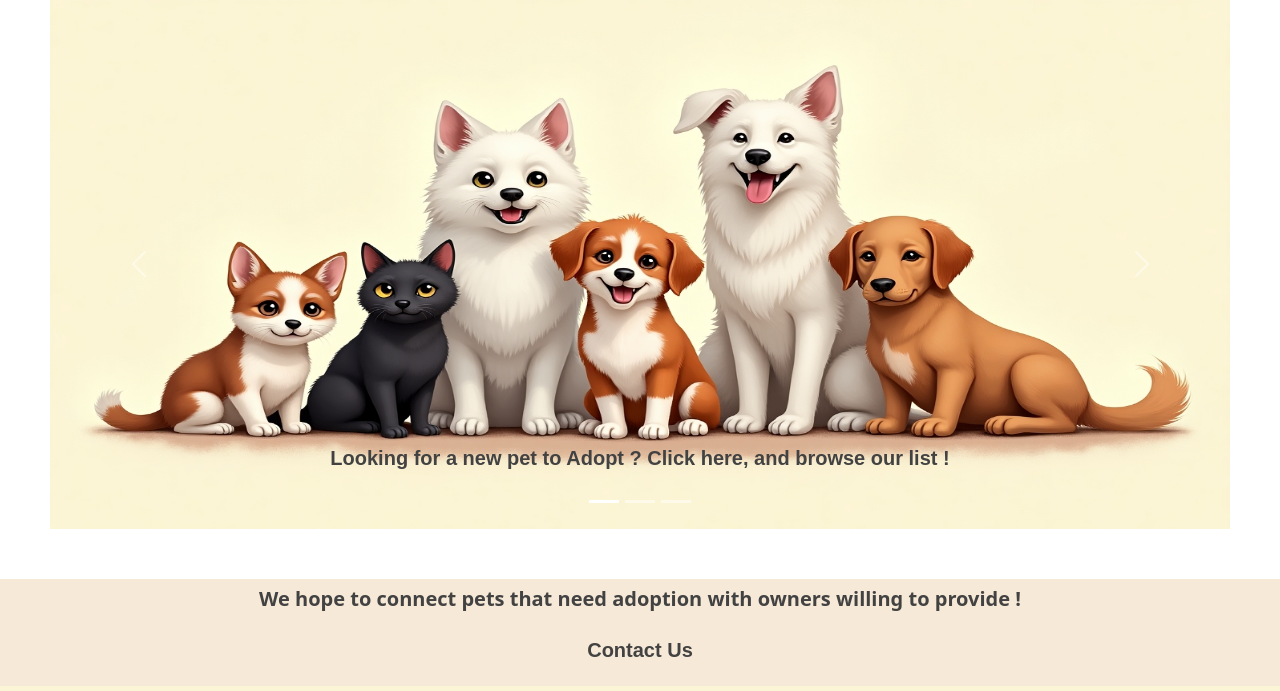
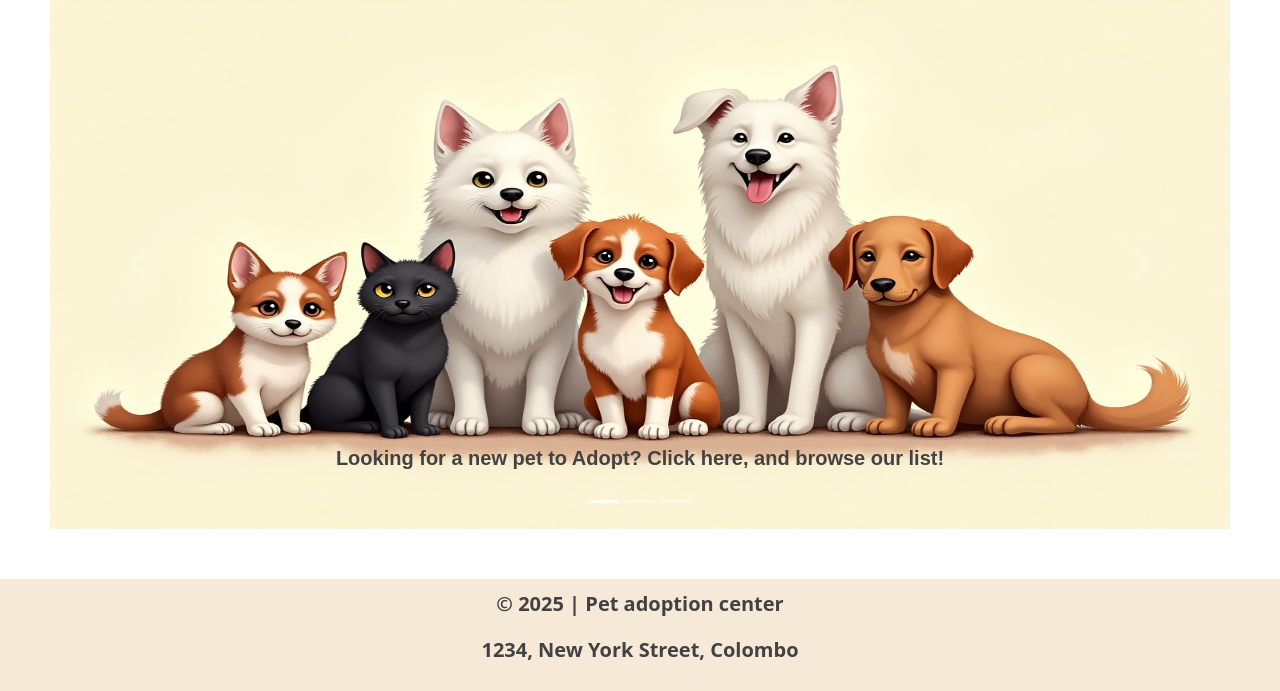
Before and after one commit to ThusathmiSapumanage/PetAdoption, a PHP site: page /Homepage.html in a window 1280 px wide. Shown: the part 134-825 px from the top of the page. Before the commit the page ends 791 px from the top, so only its background shows below. Run offline with PHP 8.4, Linux system fonts and the light colour scheme.

Commit message:
updated files

```diff
--- a/Homepage.html
+++ b/Homepage.html
@@ -23,8 +23,7 @@
         </div>
     </header>
 
-
-	<div id="carouselExampleCaptions" class="carousel slide">
+    <div id="carouselExampleCaptions" class="carousel slide" data-bs-ride="carousel">
         <div class="carousel-indicators">
             <button type="button" data-bs-target="#carouselExampleCaptions" data-bs-slide-to="0" class="active" aria-current="true" aria-label="Slide 1"></button>
             <button type="button" data-bs-target="#carouselExampleCaptions" data-bs-slide-to="1" aria-label="Slide 2"></button>
@@ -34,24 +33,24 @@
             <div class="carousel-item active">
                 <img src="slide1.jpeg" class="d-block w-100" alt="Image of various types of pets" width="400px" height="530px">
                 <div class="carousel-caption d-none d-md-block">
-        				<p><a href="">Looking for a new pet to Adopt ? Click here, and browse our list !</a></p>
+                    <p><a href="">Looking for a new pet to Adopt? Click here, and browse our list!</a></p>
                 </div>
             </div>
             <div class="carousel-item">
-      				<img src="..." class="d-block w-100" alt="...">
+                <img src="slide2.jpeg" class="d-block w-100" alt="Person leaving their pets behind" width="400px" height="530px">
                 <div class="carousel-caption d-none d-md-block">
-        				<h5>Second slide label</h5>
-        				<p>Some representative placeholder content for the second slide.</p>
+                    <p><a href="">Travelling aboard ? Find a temporary home for your pet !</a></p>
                 </div>
             </div>
             <div class="carousel-item">
-      				<img src="..." class="d-block w-100" alt="...">
+                <img src="slide3.jpeg" class="d-block w-100" alt="Image of adoption process" width="400px" height="530px">
                 <div class="carousel-caption d-none d-md-block">
-        				<p>Some representative placeholder content for the third slide.</p>
+                    <p><a href="">Ready to adopt ? Fill our adoption form now !</a></p>
                 </div>
             </div>
         </div>
 
+        <!-- Navigation controls -->
         <button class="carousel-control-prev" type="button" data-bs-target="#carouselExampleCaptions" data-bs-slide="prev">
             <span class="carousel-control-prev-icon" aria-hidden="true"></span>
             <span class="visually-hidden">Previous</span>
@@ -63,15 +62,23 @@
         </button>
     </div>
 
-	<footer>
-		<div class="footer-container">
-            		<p>We hope to connect pets that need adoption with owners willing to provide !</p>
+    <footer class="footer">
+        <p>&copy; 2025 | Pet adoption center</p>
+        <p>1234, New York Street, Colombo</p>
+    </footer>
 
-		</div>
-		<div class="footer-section">
-			<p><a href="">Contact Us</a></p>
-		</div>
-	</footer>
+    <!-- Bootstrap JS (required for carousel to work) -->
+    <script src="https://cdn.jsdelivr.net/npm/@popperjs/core@2.11.6/dist/umd/popper.min.js"></script>
+    <script src="https://cdn.jsdelivr.net/npm/bootstrap@5.3.3/dist/js/bootstrap.min.js"></script>
+
+    <script>
+        // Manually initializing carousel to ensure it works smoothly
+        var myCarousel = document.querySelector('#carouselExampleCaptions');
+        var carousel = new bootstrap.Carousel(myCarousel, {
+            interval: 2000, // Optional: automatic slide every 2 seconds
+            ride: 'carousel' // Ensures automatic sliding starts when the page loads
+        });
+    </script>
 </body>
 
 </html>
--- a/style.css
+++ b/style.css
@@ -43,6 +43,11 @@ ul li a:hover {
 	margin: 50px;
 }
 
+h3 {
+	text-align: center;
+	font-weight: bold;
+}
+
 h5 {
 	color: #424242 !important;
 	font-weight: bold !important;
@@ -84,8 +89,18 @@ p a:hover {
     	padding: 5px;
 }
 
-footer {
-	background-color: #F7E9D7;
+.footer {
+       	background-color: #F7E9D7;
+        text-align: center;
+        padding: 10px;
+        margin-top: 20px;
+        position: relative;
+        bottom: 0;
+        width: 100%;
+}
+
+.footer p {
+        color: #513328;
 }
 
 .form-container {
```
Also changed, not shown: adoptionForm.html (+4 -9 lines), slide2.jpeg (added), slide3.jpeg (added). Lines whose indentation alone changed are shown as unchanged.
